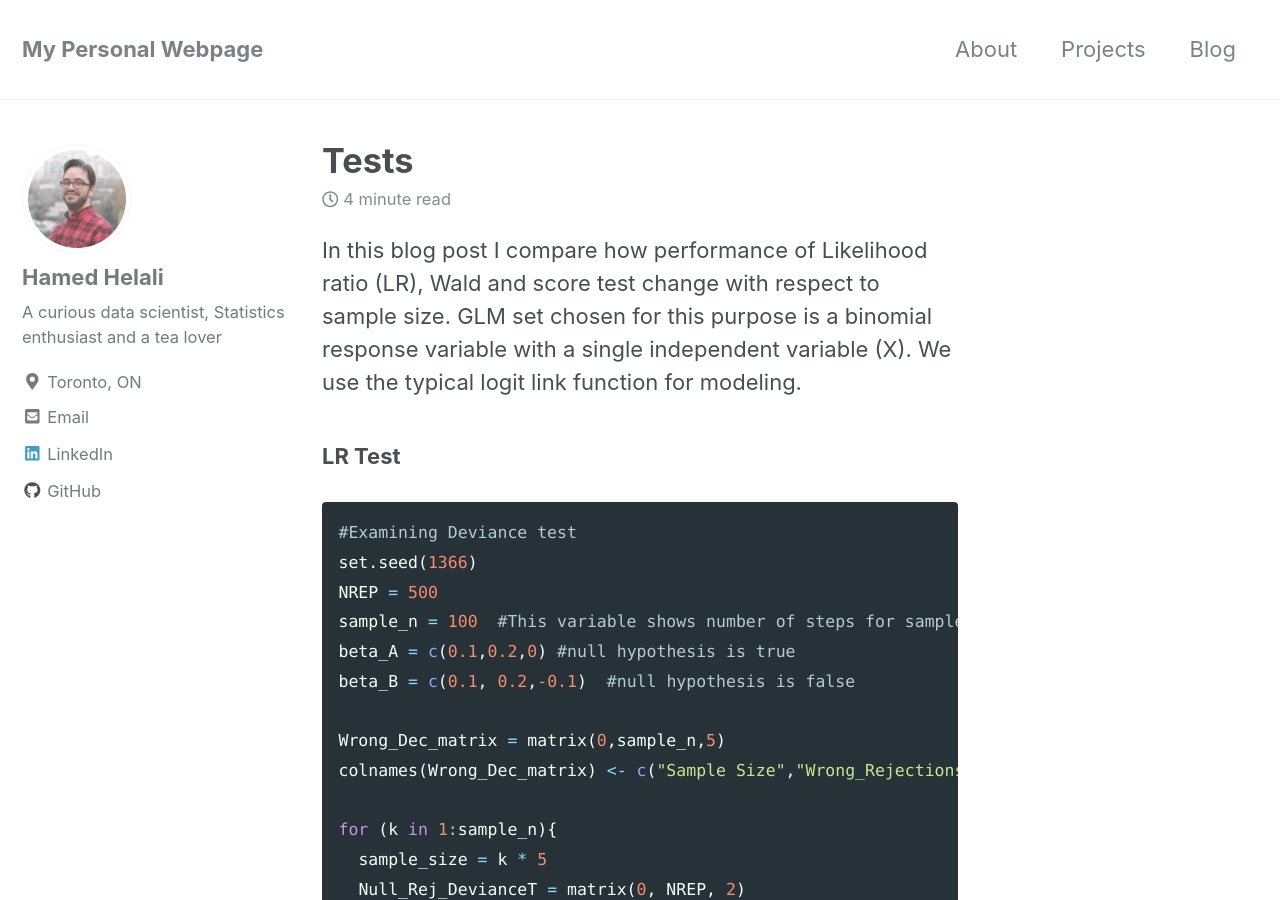
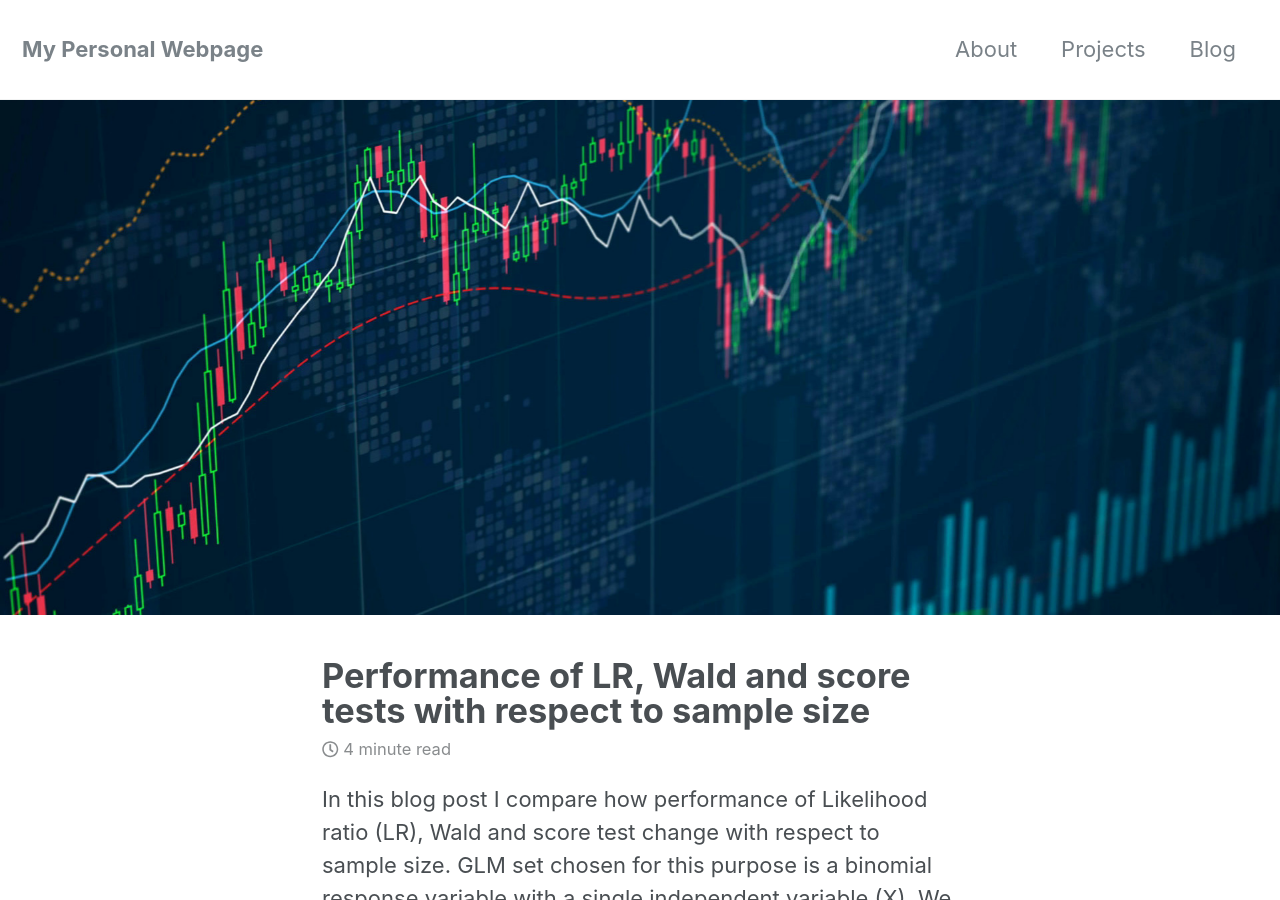
Before and after one commit to hamedhelali/hamedhelali.github.io, a Jekyll site: the page built from _posts/2020-02-20-tests.md, in a window 1280 px wide and 900 px high. Built offline with Jekyll 4.4.1, drawn with Linux system fonts in a browser that asks for light colours; nearby versions of some CDN libraries; some of the changed text lies outside the part shown.

Commit message:
Update 2020-02-20-tests.md

````diff
--- a/_posts/2020-02-20-tests.md
+++ b/_posts/2020-02-20-tests.md
@@ -1,5 +1,13 @@
 ---
-output: html_document
+title: "Performance of LR, Wald and score tests with respect to sample size"
+author: "Hamed Helali"
+date: 2020-02-20
+tags: [EM Algorithm, Probit Regression, R]
+categories: Blog-post
+header:
+  image: "/images/asian.jpg"
+excerpt: "EM Algorithm, Probit Regression, R"
+mathjax: "true"
 ---
 
 In this blog post I compare how performance of Likelihood ratio (LR), Wald and score test change with respect to sample size. GLM set chosen for this purpose is a binomial response variable with a single independent variable (X). We use the typical logit link function for modeling.
@@ -7,7 +15,7 @@
 ### LR Test
 
 
-{% highlight r %}
+```r
 #Examining Deviance test
 set.seed(1366)
 NREP = 500
@@ -45,7 +53,7 @@
 }
 
 print(head(Wrong_Dec_matrix,10))
-{% endhighlight %}
+```
 
 
 
@@ -65,9 +73,9 @@
 
 
 
-{% highlight r %}
+```r
 print(tail(Wrong_Dec_matrix,10))
-{% endhighlight %}
+```
 
 
 
@@ -85,17 +93,17 @@
 ## [100,]         500               20                0             20                 0.040
 {% endhighlight %}
 
- In the following plot, we can see how accuracy of LR test increases with regard to sample size:
+In the following plot, we can see how accuracy of LR test increases with regard to sample size:
 
 
-{% highlight r %}
+```r
 plot(Wrong_Dec_matrix[,1], Wrong_Dec_matrix[,5], type = "l", lty=1, lwd=2, xlab = "Sample Size", ylab = "Wrong decision ratio", main = "Accuracy of LR test in different sample sizes")
 lines(Wrong_Dec_matrix[,1], Wrong_Dec_matrix[,2]/NREP, col="red",lty=2)
 lines(Wrong_Dec_matrix[,1], Wrong_Dec_matrix[,3]/NREP, col="blue",lty=3)
 legend("topright",c("Wrong decision ratio","Wrong rejection ratio","Wrong acceptance ratio"),lty=1:3,lwd=c(2,1,1),col = c("black","red","blue"))
-{% endhighlight %}
+```
 
-![center](hamedhelali.github.ioimages/2020-02-20-tests/unnamed-chunk-2-1.png)
+![center](images/2020-02-20-tests/unnamed-chunk-2-1.png)
 
 As we can see in the plot above when sample size increases, accuracy for LR test also increases and converges to its best amount (i.e. about %5 of wrong decision). We can see that for sample sizes greater than 200 (approximately) we do not see considerable improvement in accuracy.
 Also we should note that the factor that improves the accuracy of decisions is decrease in the rate of wrong acceptance ratio when the reduced model is not adequate but we do not reject it in favor of full model. Wrong rejection of reduced model does not get significantly better by increaseing sample size.
@@ -105,7 +113,7 @@
 We can show Wald and score statistics are the same for binomial model. So in the following chunk, I am implementing these two tests at the same time.
 
 
-{% highlight r %}
+```r
 Wrong_Dec_matrix2 = matrix(0,sample_n,5)
 colnames(Wrong_Dec_matrix2) <- c("Sample Size","Wrong_Rejections", "Wrong_acceptance", "Wrong_Decision", "Wrong_Decisions_Ratio")
 
@@ -135,7 +143,7 @@
   Wrong_Dec_matrix2[k,5] = Wrong_Dec_matrix2[k,4] / NREP
 }
 print(head(Wrong_Dec_matrix2,10))
-{% endhighlight %}
+```
 
 
 
@@ -155,9 +163,9 @@
 
 
 
-{% highlight r %}
+```r
 print(tail(Wrong_Dec_matrix2,10))
-{% endhighlight %}
+```
 
 
 
@@ -176,22 +184,22 @@
 {% endhighlight %}
 
 
-{% highlight r %}
+```r
 plot(Wrong_Dec_matrix2[,1], Wrong_Dec_matrix2[,5], type = "l", lty=1, lwd=2, xlab = "Sample Size", ylab = "Wrong decision ratio", main = "Accuracy of Wald test in different sample sizes")
 lines(Wrong_Dec_matrix2[,1], Wrong_Dec_matrix2[,2]/NREP, col="red",lty=2)
 lines(Wrong_Dec_matrix2[,1], Wrong_Dec_matrix2[,3]/NREP, col="blue",lty=3)
 legend("topright",c("Wrong decision ratio","Wrong rejection ratio","Wrong acceptance ratio"),lty=1:3,lwd=c(2,1,1),col = c("black","red","blue"))
-{% endhighlight %}
+```
 
-![center](hamedhelali.github.ioimages/2020-02-20-tests/unnamed-chunk-4-1.png)
+![center](images/2020-02-20-tests/unnamed-chunk-4-1.png)
 
 In the plot below, I compare LR and Wald test and we can see that there is no significant differnce between them in terms of convergence to best accuracy by sample size.
 
 
-{% highlight r %}
+```r
 plot(Wrong_Dec_matrix[,1], Wrong_Dec_matrix[,5], type = "l", lty=1, col="blue", xlab = "Sample Size", ylab = "Wrong decision ratio", main = "Comparison of LR and Wald test")
 lines(Wrong_Dec_matrix2[,1], Wrong_Dec_matrix2[,5], col="red",lty=2)
 legend("topright", c("LR Test", "Wald test"), lty = c(1,2), col=c("blue","red"))
-{% endhighlight %}
+```
 
-![center](hamedhelali.github.ioimages/2020-02-20-tests/unnamed-chunk-5-1.png)
+![center](images/2020-02-20-tests/unnamed-chunk-5-1.png)
````
